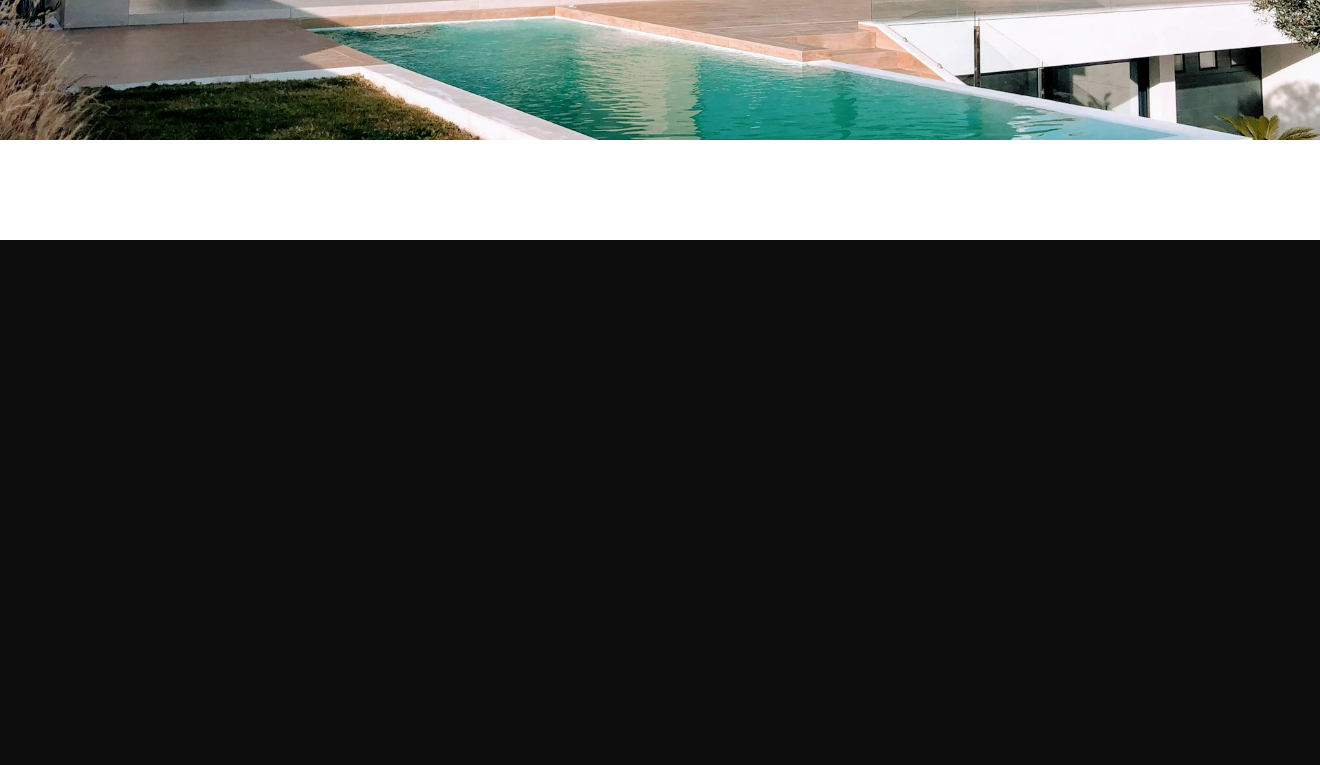
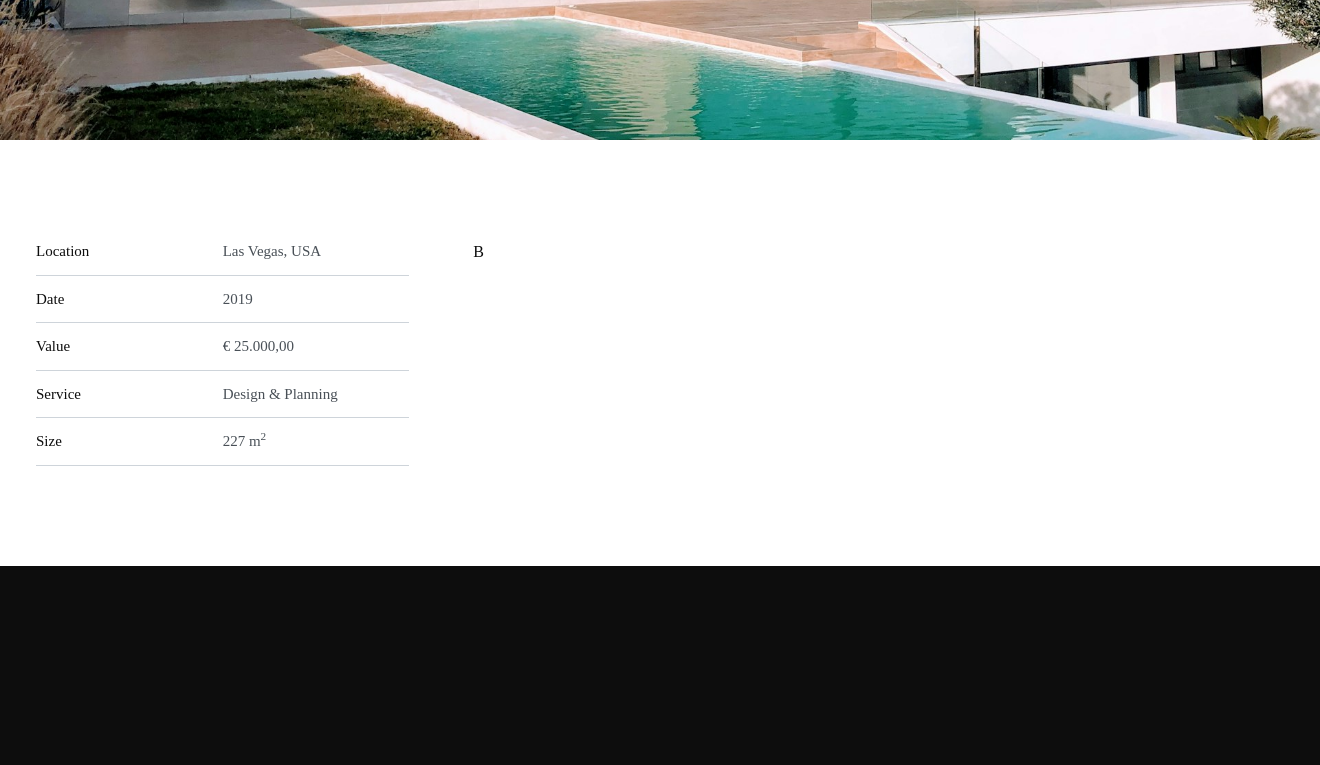
Before and after one commit to mariovida/zona, a PHP site: page /project/harmony-park-residence in a window 1320 px wide. Shown: the part 705-1470 px from the top of the page. Before the commit the page ends 945 px from the top, so only its background shows below. Run offline with PHP 8.4, Linux system fonts and the light colour scheme; some libraries are stand-ins or nearby versions; some web fonts are replaced.

Commit message:
project single page

```diff
--- a/css/project-single.css
+++ b/css/project-single.css
@@ -30,3 +30,19 @@
   width: 100%;
   height: 100%;
 }
+
+.project_info {
+  padding-bottom: 100px;
+}
+.project_info table {
+  width: 100%;
+  border-collapse: collapse;
+}
+.project_info table td {
+  width: 50%;
+  font-size: 15px;
+  padding: 12px 0;
+  border-bottom: 1px solid var(--vz-gray-400);
+}
+.project_info table tr {
+}
--- a/project/harmony-park-residence.php
+++ b/project/harmony-park-residence.php
@@ -28,6 +28,38 @@
         <img src="../images/project_1.jpg" />
     </section>
 
+    <section class="project_info">
+        <div class="wrapper">
+            <div class="row" style="--bs-gutter-x:4rem">
+                <div class="col-4">
+                    <table>
+                        <tr>
+                            <td class="pt-0">Location</td>
+                            <td class="pt-0 light-color">Las Vegas, USA</td>
+                        </tr>
+                        <tr>
+                            <td>Date</td>
+                            <td class="light-color">2019</td>
+                        </tr>
+                        <tr>
+                            <td>Value</td>
+                            <td class="light-color">€ 25.000,00</td>
+                        </tr>
+                        <tr>
+                            <td>Service</td>
+                            <td class="light-color">Design & Planning</td>
+                        </tr>
+                        <tr>
+                            <td>Size</td>
+                            <td class="light-color">227 m<sup>2</sup></td>
+                        </tr>
+                    </table>
+                </div>
+                <div class="col-8">B</div>
+            </div>
+        </div>
+    </section>
+
     <?php
         define('footer', TRUE);
         include 'inc/footer.php';
--- a/style.css
+++ b/style.css
@@ -164,3 +164,9 @@ h6 {
 .mb-60 {
   margin-bottom: 60px !important;
 }
+.pt-0 {
+  padding-top: 0 !important;
+}
+.light-color {
+  color: var(--vz-gray-700);
+}
```
Also changed, not shown: project/azure-waters-apartments.php (+32 -0 lines).
